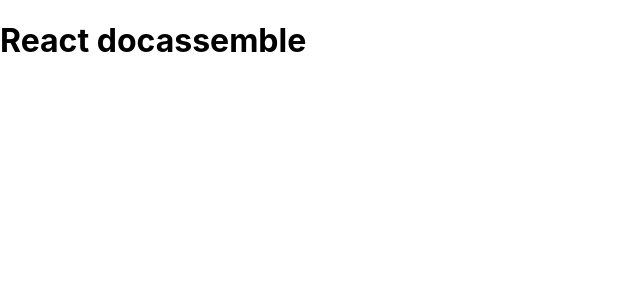
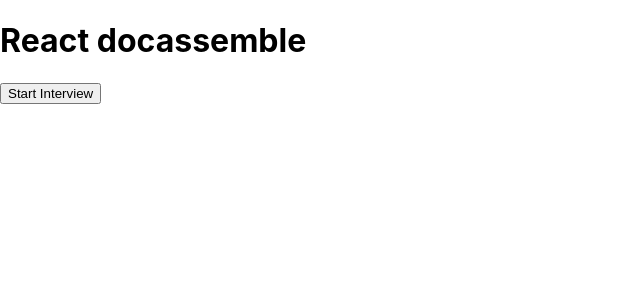
Before and after one commit to KonstantinSolutions/react-docassemble, a React (Create React App) app: page / in a window 1280 px wide. Shown: the top 300 px of the page, without its empty margins (0-640 px from the left). Built offline with nearby package versions, Linux system fonts and the light colour scheme.

Commit message:
basic setup to start interview

```diff
--- a/package.json
+++ b/package.json
@@ -6,7 +6,7 @@
     "qs": "^6.7.0",
     "react": "^16.8.6",
     "react-dom": "^16.8.6",
-    "react-router": "^5.0.0",
+    "react-router-dom": "^5.0.0",
     "react-scripts": "3.0.0"
   },
   "scripts": {
@@ -29,5 +29,6 @@
       "last 1 firefox version",
       "last 1 safari version"
     ]
-  }
+  },
+  "proxy": "http://localhost:80"
 }
--- a/src/App.js
+++ b/src/App.js
@@ -1,9 +1,16 @@
 import React from "react";
+import { BrowserRouter as Router, Route } from "react-router-dom";
+import Home from "./Home";
+import Interview from "./ui/Interview";
 
 function App() {
   return (
     <div className="App">
       <h1>React docassemble</h1>
+      <Router>
+        <Route exact path="/" component={Home} />
+        <Route path="/interview/:page" component={Interview} />
+      </Router>
     </div>
   );
 }
--- /dev/null
+++ b/src/Home.js
@@ -0,0 +1,11 @@
+import React from "react";
+import StartInterview from "./ui/StartInterview";
+
+export default function Interview() {
+  return (
+    <StartInterview
+      filename="docassemble.playground1:test.yml"
+      title="Start Interview"
+    />
+  );
+}
--- /dev/null
+++ b/src/ui/Interview.js
@@ -0,0 +1,5 @@
+import React from "react";
+
+export default function Interview(props) {
+  return <div>Interview page</div>;
+}
--- /dev/null
+++ b/src/ui/StartInterview.js
@@ -0,0 +1,17 @@
+import React from "react";
+import { withRouter } from "react-router-dom";
+
+function StartInterview({ filename, title, history }) {
+  function startInterview() {
+    fetch(`/api/session/new?i=${filename}`, {
+      headers: {
+        "x-api-key": "VAMQXTCK06465LP8B6C31TIOFZB8ZNRI"
+      }
+    }).then(() => {
+      history.push("/interview/page1");
+    });
+  }
+  return <button onClick={startInterview}>{title}</button>;
+}
+
+export default withRouter(StartInterview);
```
Also changed, not shown: 2 other files (tests, documents, lock files or other folders).
